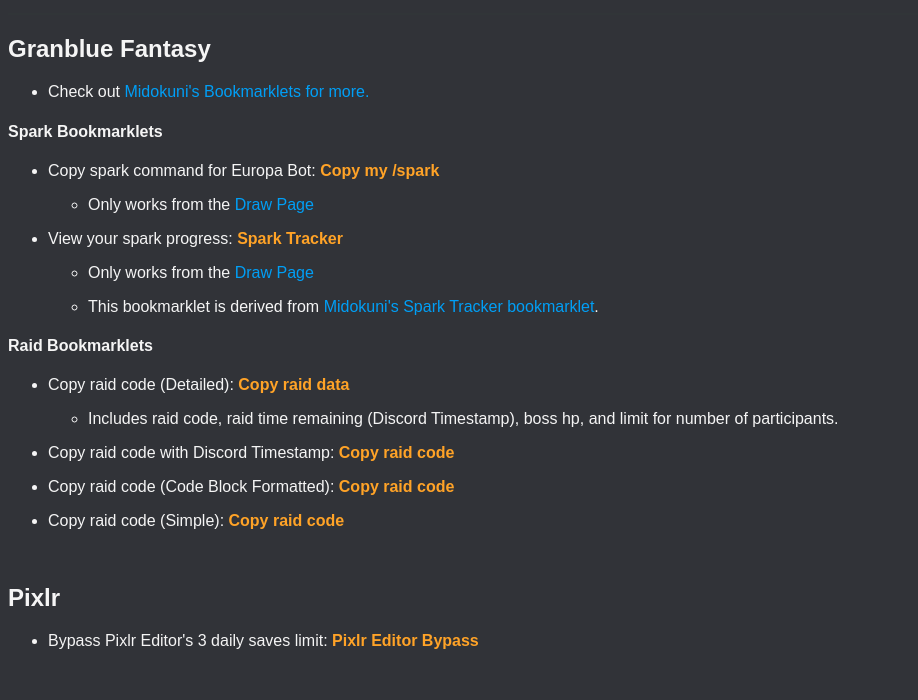
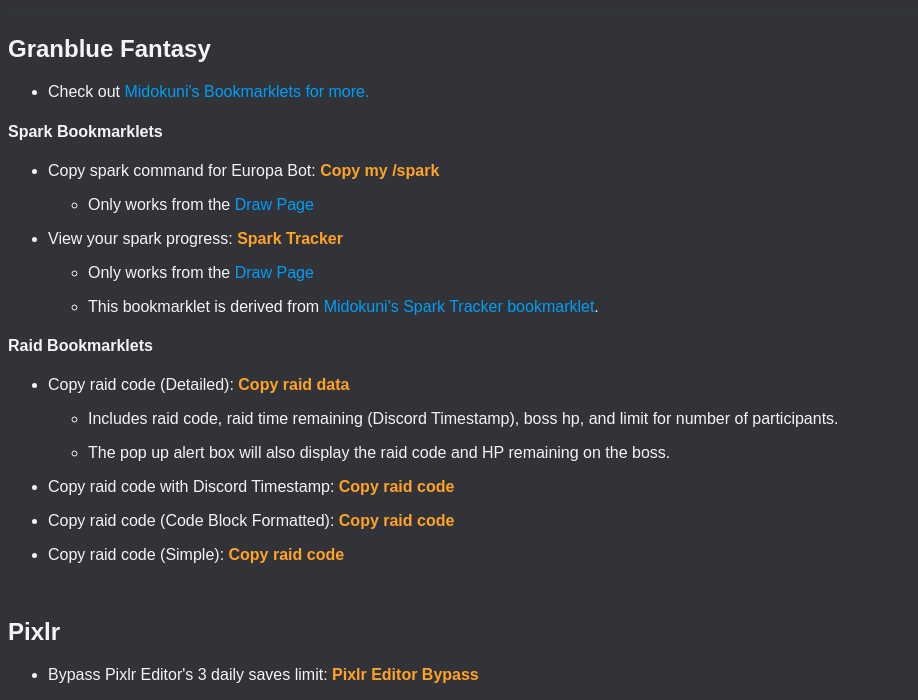
Before and after one commit to Cryotalis/Demo, a plain HTML site: page bookmarklets.html in a window 1280 px wide. Shown: the part 123-823 px from the top of the page, without its empty margins (0-918 px from the left). Before the commit the page ends 800 px from the top, so only its background shows below. Drawn offline with Linux system fonts and the light colour scheme.

Commit message:
Adding bullet point for detailed copy raid code

```diff
--- a/bookmarklets.html
+++ b/bookmarklets.html
@@ -82,6 +82,9 @@
         <li>
           <p>Includes raid code, raid time remaining (Discord Timestamp), boss hp, and limit for number of participants.</p>
         </li>
+        <li>
+          <p>The pop up alert box will also display the raid code and HP remaining on the boss.</p>
+        </li>
       </ul>
     </li>
     <li>
```
